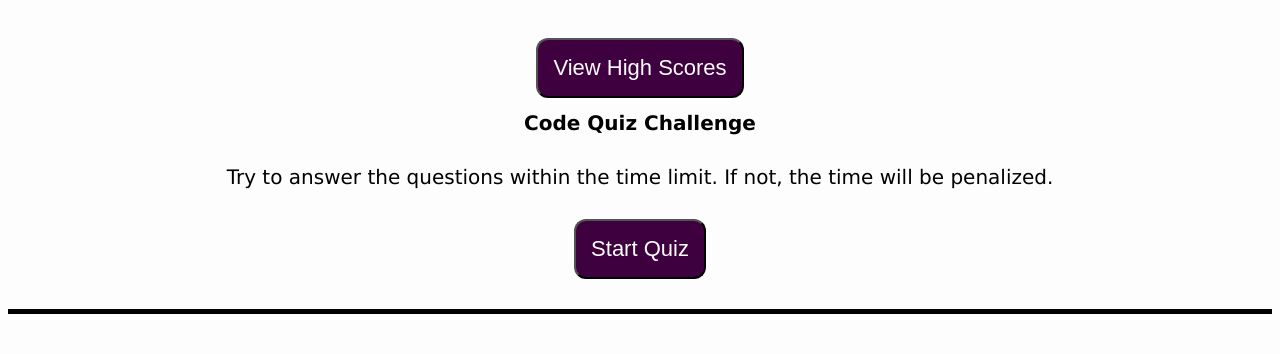
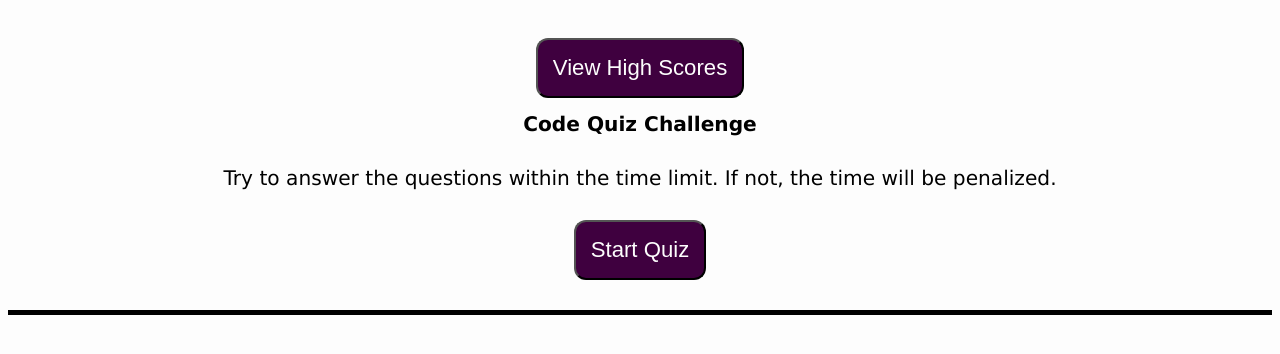
Before and after one commit to christine-zhe/codequiz, a plain HTML site: page index.html in a window 1280 px wide. Drawn offline with Linux system fonts and the light colour scheme.

Commit message:
additional comments

```diff
--- a/assets/css/style.css
+++ b/assets/css/style.css
@@ -2,13 +2,15 @@
     box-sizing: border-box;
   }
 
+  /* Variable colors for entire page */
   :root {
     --primary: hsl(0, 0%, 0%);
     --secondary: #3f003f;
     --tertiary: rgb(253, 253, 253);
     --lighter: rgb(179, 65, 255);
-    font-size: 62.5%;
+    font-size: 63%;
   }
+
 
   body {
      background: var(--tertiary);
@@ -24,7 +26,7 @@
     border-bottom: 5px solid var(--primary);
   }
 
-
+  /* font for pagraph */
   header p {
     margin: 3rem 0 3rem;
     font-size: 2rem;
@@ -38,6 +40,7 @@
     border-radius: 12px;
   }
 
+  /* button styles */
   .btn {
     color: var(--tertiary);
     display: inline-block;
```
Also changed, not shown: 1 other file.
